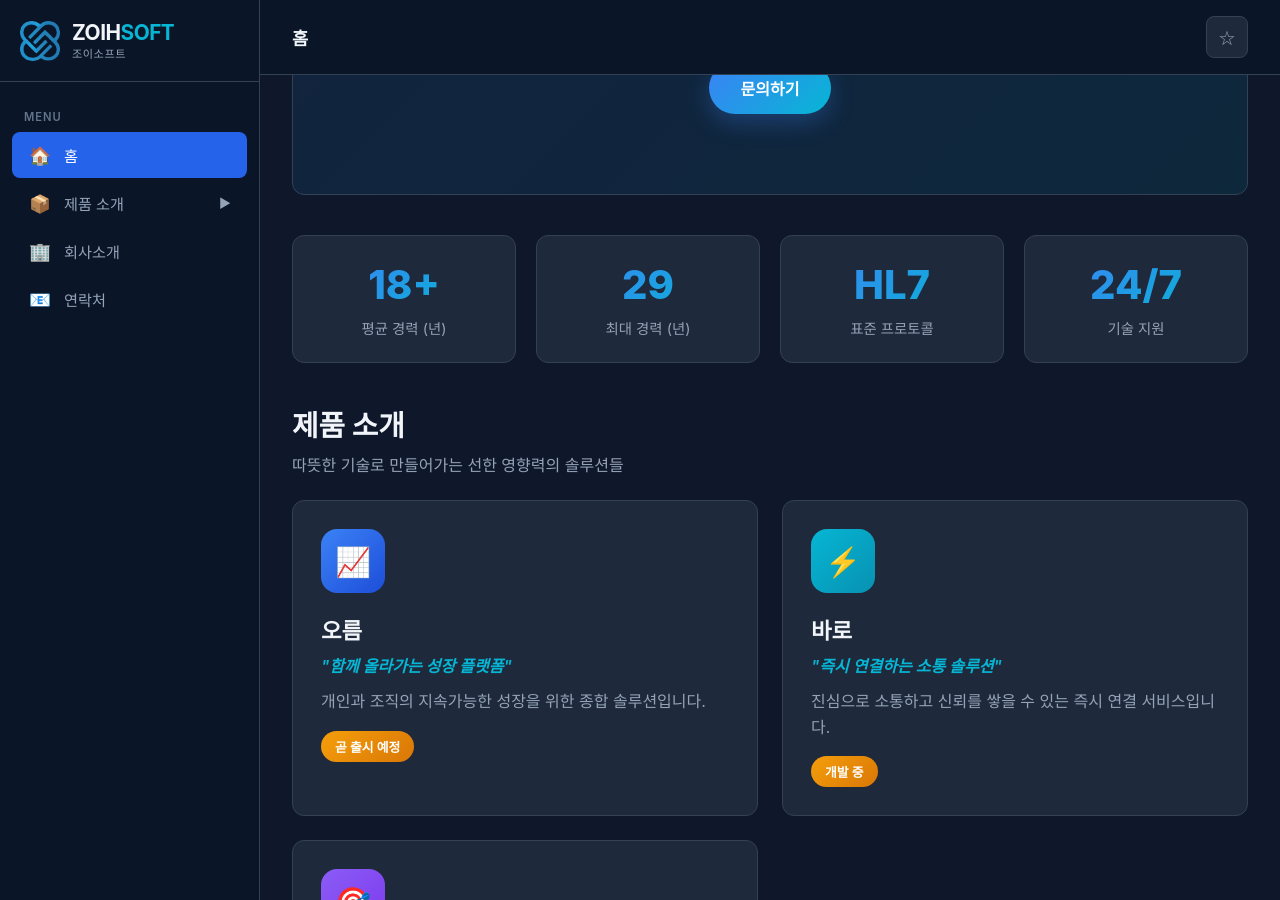
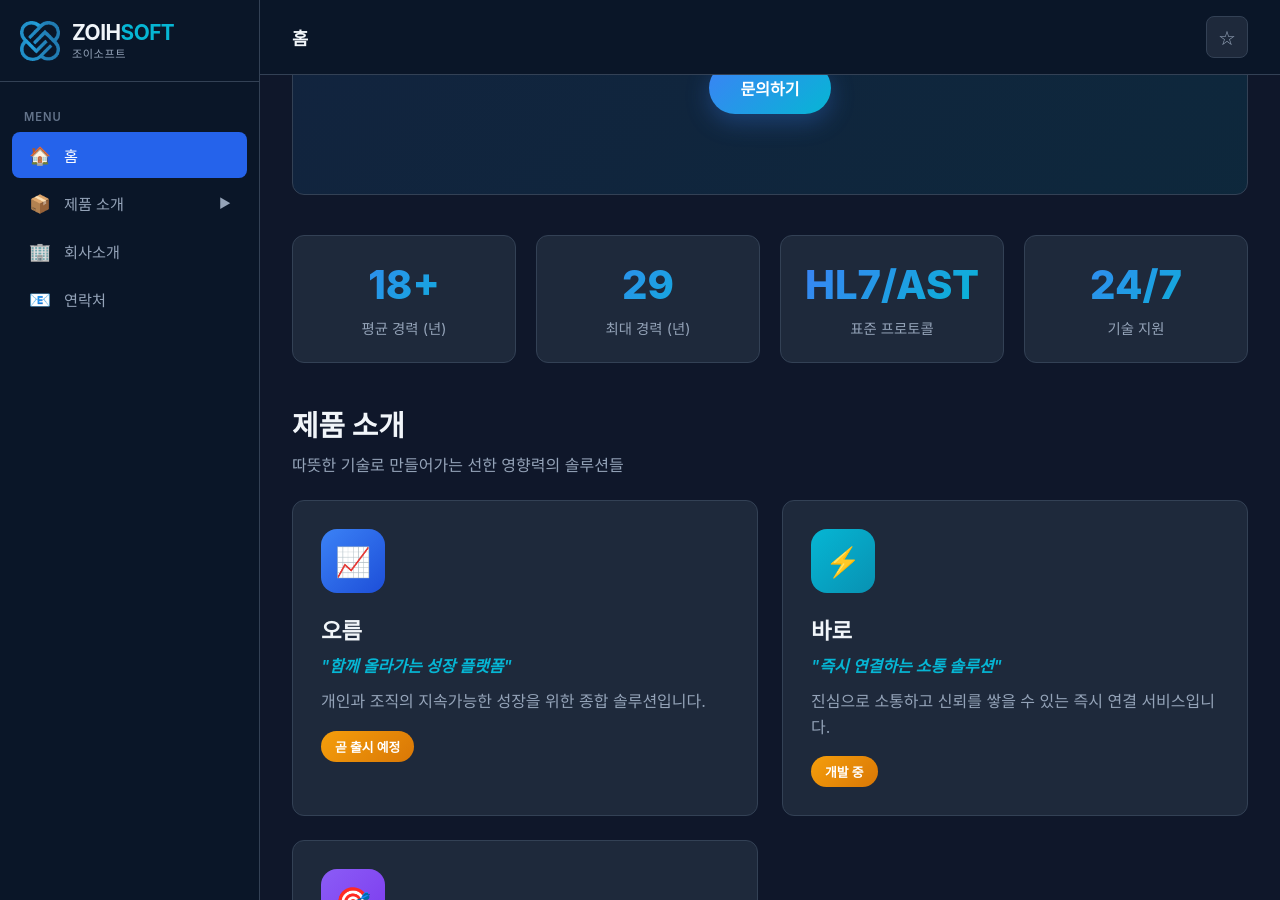
Before and after one commit to zoih-kihyun/zoih.github.io, a Jekyll site: the page built from index.md, in a window 1280 px wide and 900 px high, scrolled down 477 px. Built offline with Jekyll 4.4.1, drawn with Linux system fonts in a browser that asks for light colours.

Commit message:
표준 프로토콜 표시 수정: HL7 → HL7/ASTM
🤖 Generated with [Claude Code](https://claude.com/claude-code)

Co-Authored-By: Claude Opus 4.5 <noreply@anthropic.com>

```diff
--- a/_layouts/default.html
+++ b/_layouts/default.html
@@ -784,7 +784,7 @@
                             <div class="stat-label">최대 경력 (년)</div>
                         </div>
                         <div class="stat-card">
-                            <div class="stat-value">HL7</div>
+                            <div class="stat-value">HL7/ASTM</div>
                             <div class="stat-label">표준 프로토콜</div>
                         </div>
                         <div class="stat-card">
```
